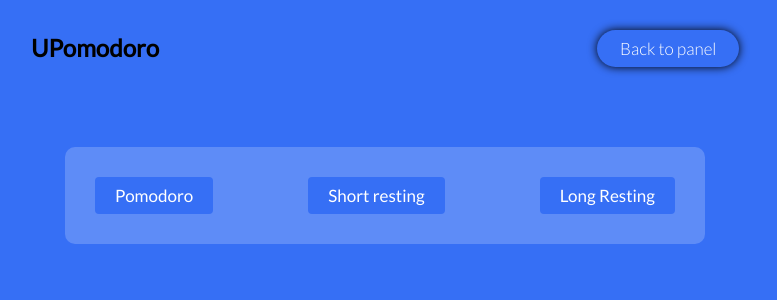
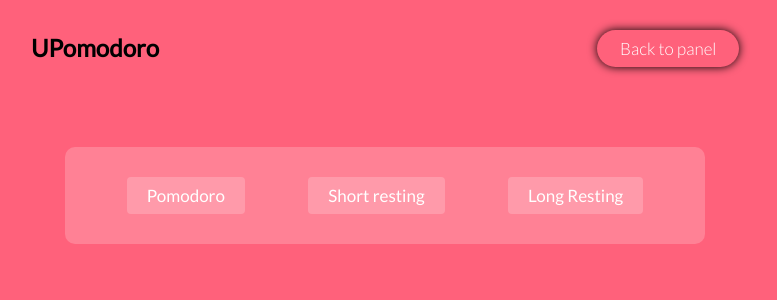
Before and after one commit to Kakaziu/pomodoro_client, a React (Vite) app: page /pomodoro/1 in a window 1280 px wide. Shown: the top 300 px of the page, without its empty margins (255-1032 px from the left). Built offline with nearby package versions, Linux system fonts and the light colour scheme; some icons are missing.

Commit message:
feat: theme logic

```diff
--- a/src/components/PomodoroTimer/index.tsx
+++ b/src/components/PomodoroTimer/index.tsx
@@ -1,13 +1,17 @@
 import { FunctionComponent } from "react";
 import { PomodoroTimerTag } from "./styled";
+import { IPomodoroTime } from "./protocol";
+import { workingTheme, shortRestingTheme, longRestingTheme } from "../../theme";
 
-const PomodoroTimer: FunctionComponent = () => {
+const PomodoroTimer: FunctionComponent<IPomodoroTime> = ({ setTheme }) => {
   return (
     <PomodoroTimerTag>
       <div>
-        <button>Pomodoro</button>
-        <button>Short resting</button>
-        <button>Long Resting</button>
+        <button onClick={() => setTheme(workingTheme)}>Pomodoro</button>
+        <button onClick={() => setTheme(shortRestingTheme)}>
+          Short resting
+        </button>
+        <button onClick={() => setTheme(longRestingTheme)}>Long Resting</button>
       </div>
     </PomodoroTimerTag>
   );
--- a/src/components/PomodoroTimer/protocol.ts
+++ b/src/components/PomodoroTimer/protocol.ts
@@ -0,0 +1,6 @@
+import { Dispatch, SetStateAction } from "react";
+import { Theme } from "../../pages/PomodoroApp/protocol";
+
+export interface IPomodoroTime {
+  setTheme: Dispatch<SetStateAction<Theme>>;
+}
--- a/src/components/PomodoroTimer/styled.ts
+++ b/src/components/PomodoroTimer/styled.ts
@@ -11,16 +11,17 @@ export const PomodoroTimerTag = styled.div`
 
   div {
     display: flex;
-    justify-content: space-between;
+    justify-content: space-around;
 
     button {
       padding: 8px 20px;
       background-color: white;
       border: none;
       border-radius: 4px;
-      background-color: ${(props) => props.theme.colors.primary};
+      background-color: rgba(255, 255, 255, 0.2);
       color: white;
       font-size: 17px;
+      cursor: pointer;
     }
   }
 `;
--- a/src/pages/PomodoroApp/index.tsx
+++ b/src/pages/PomodoroApp/index.tsx
@@ -4,20 +4,21 @@ import { Header, PomodoroPage } from "./styled";
 import PomodoroTimer from "../../components/PomodoroTimer";
 import { ThemeProvider } from "styled-components";
 import { useState } from "react";
-import { workingTheme, shortRestingTheme, longRestingTheme } from "../../theme";
+import { workingTheme } from "../../theme";
+import { Theme } from "./protocol";
 
 const PomodoroApp = () => {
-  const [theme, setTheme] = useState("Working");
+  const [theme, setTheme] = useState<Theme>(workingTheme);
 
   return (
-    <ThemeProvider theme={longRestingTheme}>
+    <ThemeProvider theme={theme}>
       <PomodoroPage>
         <Header>
           <Logo justify_content="left" />
 
           <Link to="/">Back to panel</Link>
         </Header>
-        <PomodoroTimer />
+        <PomodoroTimer setTheme={setTheme} />
       </PomodoroPage>
     </ThemeProvider>
   );
--- a/src/pages/PomodoroApp/styled.ts
+++ b/src/pages/PomodoroApp/styled.ts
@@ -4,6 +4,7 @@ export const PomodoroPage = styled.section`
   width: 100%;
   height: 100vh;
   background-color: ${(props) => props.theme.colors.primary};
+  transition: 0.3s;
 `;
 
 export const Header = styled.header`
--- a/src/theme.ts
+++ b/src/theme.ts
@@ -6,12 +6,12 @@ export const workingTheme = {
 
 export const shortRestingTheme = {
   colors: {
-    primary: "#2eb6ff",
+    primary: "#0488d4",
   },
 };
 
 export const longRestingTheme = {
   colors: {
-    primary: "#366ff5",
+    primary: "#5836d9",
   },
 };
```
Also changed, not shown: src/pages/PomodoroApp/protocol.ts (+11 -0 lines).
